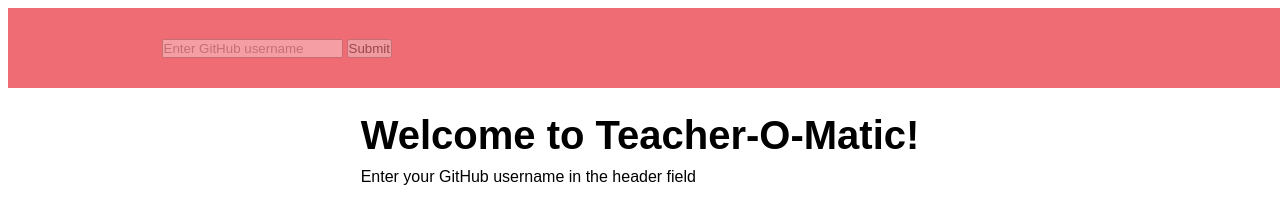
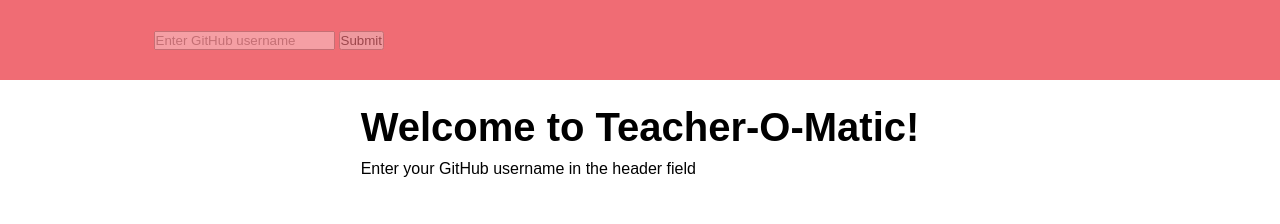
Before and after one commit to ntijoh-jesper-tordebring-jansson/Daniels-prestigefyllda-kod-verktyg, a website: page views/index.html in a window 1280 px wide. Drawn offline with Linux system fonts and the light colour scheme; files whose address does not match are found by name.

Commit message:
fixed weird bug with margin on body element

```diff
--- a/src/css/style-index.css
+++ b/src/css/style-index.css
@@ -3,12 +3,6 @@
     margin: 0;
     padding: 0;
     box-sizing: border-box;
-}
-
-body, html {
-    height: 100%;
-    margin: 0;
-    padding: 0;
 }
 
 #profileIcon{
--- a/views/index.html
+++ b/views/index.html
@@ -6,6 +6,12 @@
     <title>Document</title>
      <!-- Link to Google Material Icons -->
     <link href="https://fonts.googleapis.com/icon?family=Material+Icons" rel="stylesheet">
+    <style>
+        body {
+            margin: 0;
+            padding: 0;
+        }
+    </style>
 </head>
 <body>
     <my-index></my-index>
```
